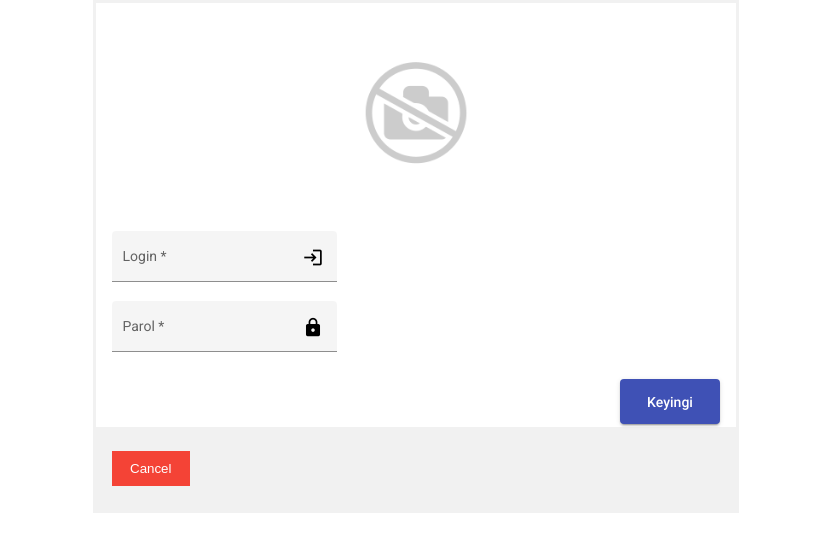
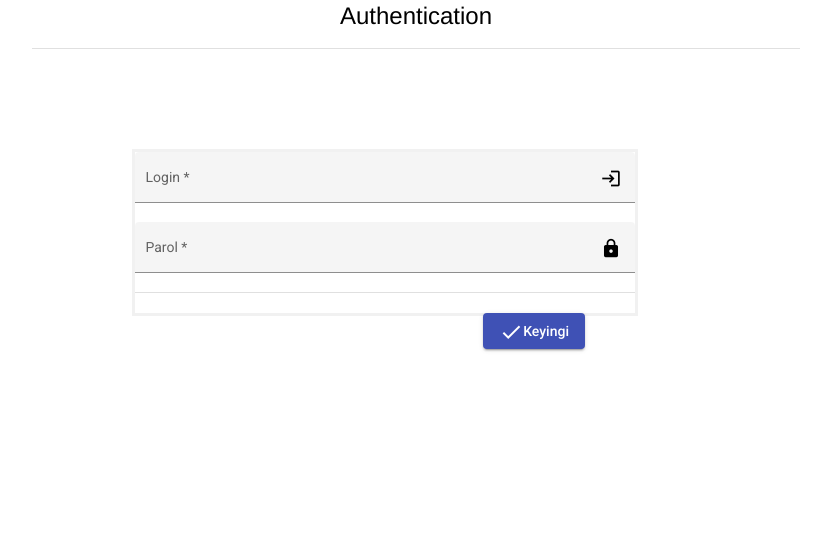
Before and after one commit to XudjamovSardor/shox_vlogs_dashboard, an Angular app: page /autho in a window 1280 px wide. Shown: the top 552 px of the page, without its empty margins (224-1055 px from the left). Built offline with nearby package versions, Linux system fonts and the light colour scheme.

Commit message:
autho sitting #2

```diff
--- a/src/app/autho/autho.component.html
+++ b/src/app/autho/autho.component.html
@@ -1,9 +1,8 @@
-<!-- <div class="container">
+<div class="container">
   <div class="header">
     <h1>Authentication</h1>
   </div>
   <mat-divider></mat-divider>
-
   <div class="urta">
     <form [formGroup]="authoForm" class="example-form" (ngSubmit)="validets()">
       <mat-form-field class="example-full-width" appearance="fill">
@@ -15,8 +14,8 @@
 
       <mat-form-field class="example-full-width" appearance="fill">
         <mat-label>Parol</mat-label>
-        <mat-icon matSuffix>lock</mat-icon>
-        <input formControlName="password" type="password" matInput placeholder="* * * * * * *">
+        <mat-icon matSuffix><span (click)="veiwPass(pass)">lock</span></mat-icon>
+        <input #pass formControlName="password" type="password" matInput placeholder="* * * * * * *">
 
       </mat-form-field>
       <mat-divider></mat-divider>
@@ -25,34 +24,23 @@
         <mat-icon>check - box</mat-icon>Keyingi
       </button>
     </form>
-
-
   </div>
-
-
-</div> -->
+</div>
 
 
 
-<form action="/action_page.php" method="post" class="big-container" [formGroup]="authoForm"  (ngSubmit)="validets()">
+<!-- <form action="/action_page.php" method="post" class="big-container" [formGroup]="authoForm"  (ngSubmit)="validets()">
   <div class="imgcontainer">
     <img src="./../../assets/no_photo.png" alt="Avatar" class="avatar">
   </div>
 
   <div class="container">
-    <!-- <label for="uname"><b>Username</b></label>
-    <input type="text" placeholder="Enter Username" name="uname" required> -->
     <mat-form-field class="example-full-width" appearance="fill" >
       <mat-label>Login</mat-label>
 
       <input width="100%" formControlName="login" matInput placeholder="* * * * * * *">
       <mat-icon matSuffix>login</mat-icon>
     </mat-form-field> <br>
-
-
-
-    <!-- <label for="psw"><b>Password</b></label>
-    <input type="password" placeholder="Enter Password" name="psw" required> -->
 
     <mat-form-field class="example-full-width" appearance="fill">
       <mat-label>Parol</mat-label>
@@ -71,4 +59,4 @@
     <button type="button" class="cancelbtn">Cancel</button>
 
   </div>
-</form>
+</form> -->
--- a/src/app/autho/autho.component.scss
+++ b/src/app/autho/autho.component.scss
@@ -1,37 +1,36 @@
-// .container {
-//     width: 60%;
-//     margin: auto;
-
-//     .header {
-
-//         h1 {
-//             text-align: center;
-//             font-family: 'Franklin Gothic Medium', 'Arial Narrow', Arial, sans-serif;
-//         }
-//     }
-
-// }
-
-// .example-form {
-//     min-width: 150px;
-//     max-width: 500px;
-//     width: 100%;
-
-// }
-
-// .example-full-width {
-//     width: 100%;
-// }
-
-// .urta {
-//     width: 100%;
-//     margin: 100px 100px 50px 100px;
-// }
-
 
 body {font-family: Arial, Helvetica, sans-serif;}
 form {border: 3px solid #f1f1f1;}
 
+.container {
+    width: 60%;
+    margin: auto;
+
+    .header {
+
+        h1 {
+            text-align: center;
+            font-family: 'Franklin Gothic Medium', 'Arial Narrow', Arial, sans-serif;
+        }
+    }
+
+}
+
+.example-form {
+    min-width: 150px;
+    max-width: 500px;
+    width: 100%;
+
+}
+
+.example-full-width {
+    width: 100%;
+}
+
+.urta {
+    width: 100%;
+    margin: 100px 100px 50px 100px;
+}
 // input[type=text], input[type=password] {
 //   width: 100%;
 //   padding: 12px 20px;
@@ -41,59 +40,59 @@ form {border: 3px solid #f1f1f1;}
 //   box-sizing: border-box;
 // }
 
-button {
-  background-color: #04AA6D;
-  color: white;
-  padding: 5px 20px;
-  margin: 8px 0;
-  border: none;
-  cursor: pointer;
-  width: 100%;
+// button {
+//   background-color: #04AA6D;
+//   color: white;
+//   padding: 5px 20px;
+//   margin: 8px 0;
+//   border: none;
+//   cursor: pointer;
+//   width: 100%;
 
-}
+// }
 
-button:hover {
-  opacity: 0.8;
-}
+// button:hover {
+//   opacity: 0.8;
+// }
 
-.cancelbtn {
-  width: auto;
-  padding: 10px 18px;
-  background-color: #f44336;
-}
+// .cancelbtn {
+//   width: auto;
+//   padding: 10px 18px;
+//   background-color: #f44336;
+// }
 
-.imgcontainer {
-  text-align: center;
-  margin: 24px 0 12px 0;
-}
+// .imgcontainer {
+//   text-align: center;
+//   margin: 24px 0 12px 0;
+// }
 
-img.avatar {
-  width: 40%;
-  border-radius: 50%;
-}
+// img.avatar {
+//   width: 40%;
+//   border-radius: 50%;
+// }
 
-.container {
-  padding: 16px;
-}
+// .container {
+//   padding: 16px;
+// }
 
-span.psw {
-  float: right;
-  padding-top: 16px;
-}
+// span.psw {
+//   float: right;
+//   padding-top: 16px;
+// }
 
-/* Change styles for span and cancel button on extra small screens */
-@media screen and (max-width: 300px) {
-  span.psw {
-     display: block;
-     float: none;
-  }
-  .cancelbtn {
-     width: 100%;
-  }
-}
+// /* Change styles for span and cancel button on extra small screens */
+// @media screen and (max-width: 300px) {
+//   span.psw {
+//      display: block;
+//      float: none;
+//   }
+//   .cancelbtn {
+//      width: 100%;
+//   }
+// }
 
 
-.big-container{
-	width: 50%;
-	margin: auto;
-}
+// .big-container{
+// 	width: 50%;
+// 	margin: auto;
+// }
--- a/src/app/autho/autho.component.ts
+++ b/src/app/autho/autho.component.ts
@@ -32,12 +32,21 @@ export class AuthoComponent implements OnInit {
     let row = this.authoForm.getRawValue();
 
     if (row.login == this.login || row.password == this.passowrd) {
-           this._authoService.create().subscribe(d => {
-              sessionStorage.setItem('token', d.code);
-              this._router.navigate(['/dashboard']);
-           })
+      this._authoService.create().subscribe(d => {
+        sessionStorage.setItem('token', d.code);
+        this._router.navigate(['/dashboard']);
+      })
+    }
+  }
+
+  veiwPass(i: any) {
+    if (i.type.toString() == "password") {
+      i.type = "text"
+    } else {
+      i.type = 'password'
     }
 
   }
 
+
 }
```
